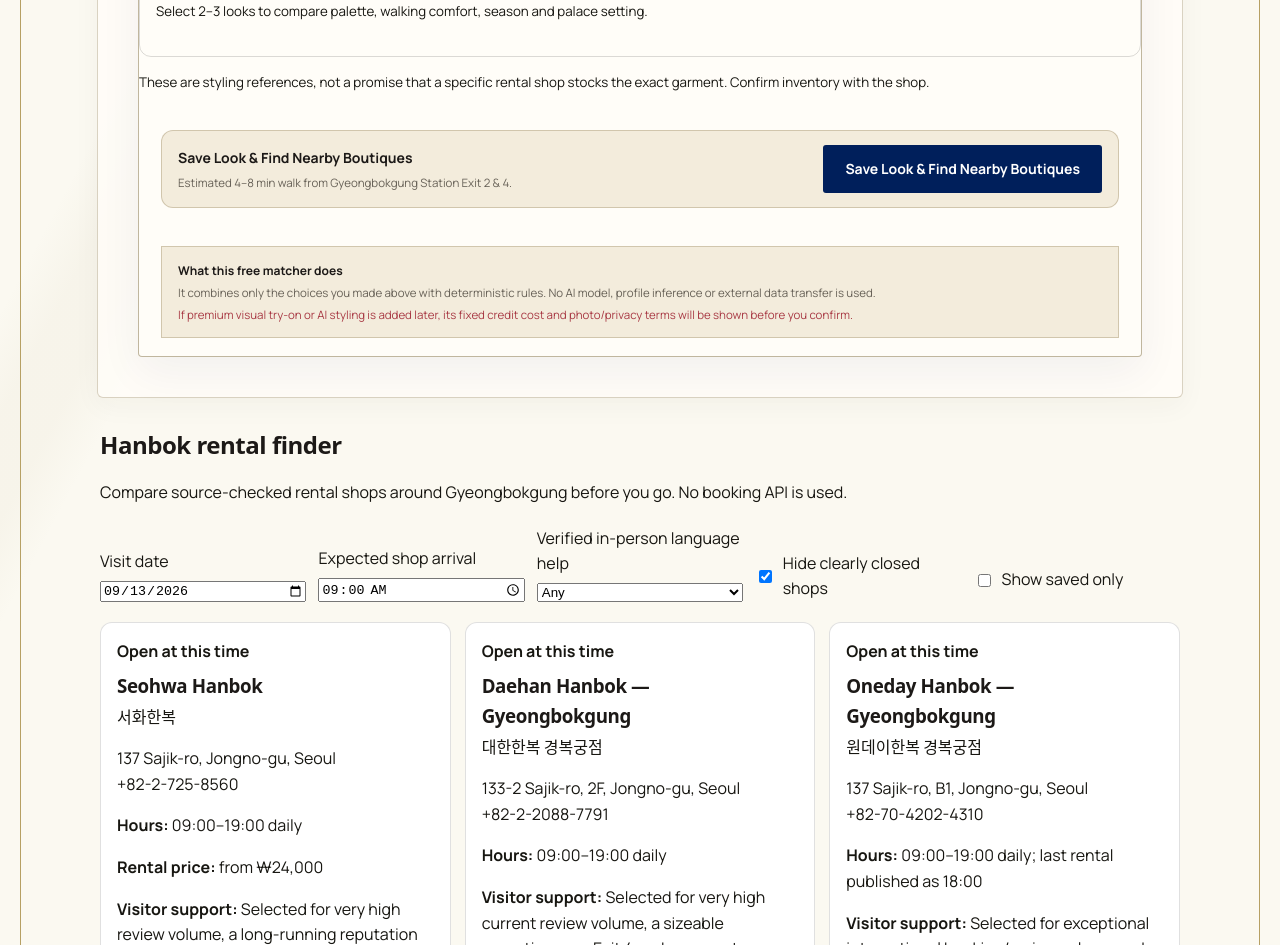
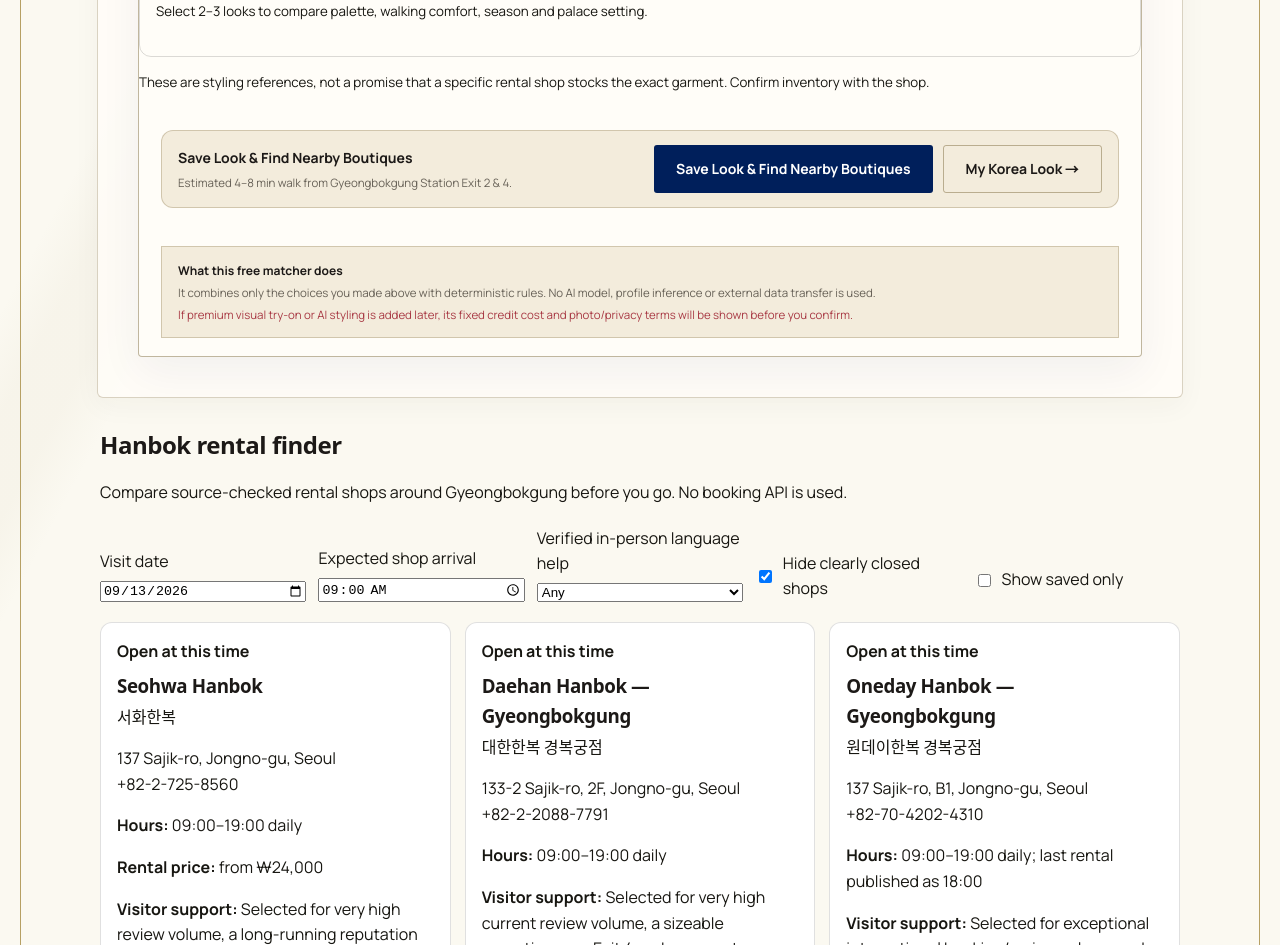
Before and after one commit to lgkangno1-svg/Kang-s-brain, a Next.js app in the folder projects/korea-avocadoss/: page /en/hanbok in a window 1280 px wide. Shown: the part 4800-5745 px from the top of the page. Built offline with nearby package versions, Linux system fonts and the light colour scheme.

Commit message:
feat(korea): hand hanbok preferences into My Korea Look

```diff
--- a/projects/korea-avocadoss/src/features/hanbok/hanbok-matcher.tsx
+++ b/projects/korea-avocadoss/src/features/hanbok/hanbok-matcher.tsx
@@ -3,6 +3,8 @@
 import {useMemo,useState,useEffect} from 'react';
 import {useSearchParams} from 'next/navigation';
 import {useTranslations} from 'next-intl';
+import {Link} from '@/i18n/navigation';
+import {buildStyleHandoffQuery} from '@/lib/looks/style-handoff';
 import {isValidHanbokStyle,HANBOK_STYLE_CATEGORIES} from './hanbok-visual-library';
 import {HanbokCatalogResults} from './HanbokCatalogResults';
 import {hanbokColorForUndertone,isPersonalColorContrast,isPersonalColorDepth,isPersonalColorUndertone,type HanbokMatcherColorId} from './personal-color-bridge';
@@ -34,17 +36,18 @@
 export function HanbokMatcher(){
  const t=useTranslations('HanbokMatcher');const searchParams=useSearchParams();const styleParam=searchParams.get('hanbokStyle');const undertoneParam=searchParams.get('undertone');const depthParam=searchParams.get('depth');const contrastParam=searchParams.get('contrast');
  const personalDepth=isPersonalColorDepth(depthParam)?depthParam:undefined;const personalContrast=isPersonalColorContrast(contrastParam)?contrastParam:undefined;
- const [color,setColor]=useState<ColorId>('jadeIvory');const [mood,setMood]=useState<MoodId>('elegant');const [comfort,setComfort]=useState<ComfortId>('balanced');const [destination,setDestination]=useState<DestinationId>('stoneWall');const [season,setSeason]=useState<SeasonId>('springAutumn');const [appliedPreset,setAppliedPreset]=useState<string|null>(null);
+ const [color,setColor]=useState<ColorId>('jadeIvory');const [mood,setMood]=useState<MoodId>('elegant');const [comfort,setComfort]=useState<ComfortId>('balanced');const [destination,setDestination]=useState<DestinationId>('stoneWall');const [season,setSeason]=useState<SeasonId>('springAutumn');const [colorSource,setColorSource]=useState<'manual'|'local-preview'>('manual');const [appliedPreset,setAppliedPreset]=useState<string|null>(null);
 
- useEffect(()=>{let styleWasApplied=false;if(isValidHanbokStyle(styleParam)){const category=HANBOK_STYLE_CATEGORIES.find(item=>item.id===styleParam);if(category){setColor(category.matcherPreset.color);setMood(category.matcherPreset.mood);setComfort(category.matcherPreset.comfort);setAppliedPreset(category.name);styleWasApplied=true;}}if(isPersonalColorUndertone(undertoneParam))setColor(hanbokColorForUndertone(undertoneParam));if(!styleWasApplied)setAppliedPreset(null);},[styleParam,undertoneParam]);
+ useEffect(()=>{let styleWasApplied=false;if(isValidHanbokStyle(styleParam)){const category=HANBOK_STYLE_CATEGORIES.find(item=>item.id===styleParam);if(category){setColor(category.matcherPreset.color);setMood(category.matcherPreset.mood);setComfort(category.matcherPreset.comfort);setAppliedPreset(category.name);styleWasApplied=true;}}if(isPersonalColorUndertone(undertoneParam)){setColor(hanbokColorForUndertone(undertoneParam));setColorSource('local-preview');}else setColorSource('manual');if(!styleWasApplied)setAppliedPreset(null);},[styleParam,undertoneParam]);
 
  const rankedLooks=useMemo(()=>HANBOK_LOOKS.map(look=>({look,score:scoreLook(look,{color,mood,comfort,destination,season})})).sort((a,b)=>b.score-a.score),[color,mood,comfort,destination,season]);
+ const styleHref=useMemo(()=>buildStyleHandoffQuery({palette:color,mood,comfort,season,destination,colorSource}),[color,mood,comfort,season,destination,colorSource]);
 
  return <div className="prototypePanel" id="hanbok-matcher">
   <div className="sectionHead hanbokMatcherHead"><div><p className="eyebrow">{t('freeEyebrow')}</p><h2>{t('title')}</h2></div><p>{t('intro')}</p>{appliedPreset&&<div style={{marginTop:'0.6rem',padding:'0.4rem 0.8rem',background:'#f8f5e9',borderRadius:'2px',border:'1px solid rgba(0, 31, 91, 0.15)',display:'inline-flex',alignItems:'center',gap:'0.5rem',width:'fit-content'}}><span style={{fontSize:'0.75rem',color:'#2d5a4c',fontWeight:700}}>{t('presetAppliedLabel')}: {appliedPreset}</span></div>}</div>
 
   <div className="hanbokMatcherGrid">
-   <fieldset className="hanbokFieldset"><legend>{t('colorLegend')}</legend><p className="hanbokFieldHelp">{t('colorHelp')}</p><div className="hanbokChoiceGrid">{COLOR_IDS.map(id=><label className={`hanbokChoice ${color===id?'hanbokChoiceActive':''}`} key={id}><input checked={color===id} name="hanbok-color" onChange={()=>setColor(id)} type="radio" value={id}/><span>{t('colors.'+id)}</span></label>)}</div></fieldset>
+   <fieldset className="hanbokFieldset"><legend>{t('colorLegend')}</legend><p className="hanbokFieldHelp">{t('colorHelp')}</p><div className="hanbokChoiceGrid">{COLOR_IDS.map(id=><label className={`hanbokChoice ${color===id?'hanbokChoiceActive':''}`} key={id}><input checked={color===id} name="hanbok-color" onChange={()=>{setColor(id);setColorSource('manual');}} type="radio" value={id}/><span>{t('colors.'+id)}</span></label>)}</div></fieldset>
    <fieldset className="hanbokFieldset"><legend>{t('moodLegend')}</legend><p className="hanbokFieldHelp">{t('moodHelp')}</p><div className="hanbokChoiceGrid">{MOOD_IDS.map(id=><label className={`hanbokChoice ${mood===id?'hanbokChoiceActive':''}`} key={id}><input checked={mood===id} name="hanbok-mood" onChange={()=>setMood(id)} type="radio" value={id}/><span>{t('moods.'+id)}</span></label>)}</div></fieldset>
    <fieldset className="hanbokFieldset"><legend>{t('comfortLegend')}</legend><p className="hanbokFieldHelp">{t('comfortHelp')}</p><div className="hanbokChoiceGrid">{COMFORT_IDS.map(id=><label className={`hanbokChoice ${comfort===id?'hanbokChoiceActive':''}`} key={id}><input checked={comfort===id} name="hanbok-comfort" onChange={()=>setComfort(id)} type="radio" value={id}/><span>{t('comfort.'+id)}</span></label>)}</div></fieldset>
    <fieldset className="hanbokFieldset"><legend>{t('destinationLegend')}</legend><div className="hanbokChoiceGrid">{DESTINATION_IDS.map(id=><label className={`hanbokChoice ${destination===id?'hanbokChoiceActive':''}`} key={id}><input checked={destination===id} name="hanbok-destination" onChange={()=>setDestination(id)} type="radio" value={id}/><span>{t('destinations.'+id)}</span></label>)}</div></fieldset>
@@ -60,7 +63,7 @@
 
    <HanbokCatalogResults color={color} mood={mood} comfort={comfort} destination={destination} season={season} depth={personalDepth} contrast={personalContrast}/>
 
-   <div className="boutiqueNoticeCard"><div className="boutiqueNoticeHead"><strong>{t('rentalMapCta')}</strong><p>{t('walkingTimeNotice')}</p></div><a href="#rental-finder" className="primaryButton">{t('rentalMapCta')}</a></div>
+   <div className="boutiqueNoticeCard"><div className="boutiqueNoticeHead"><strong>{t('rentalMapCta')}</strong><p>{t('walkingTimeNotice')}</p></div><div style={{display:'flex',gap:10,flexWrap:'wrap'}}><a href="#rental-finder" className="primaryButton">{t('rentalMapCta')}</a><Link href={styleHref} className="secondaryButton">My Korea Look →</Link></div></div>
    <div className="hanbokBoundaryCard"><strong>{t('freeBoundaryTitle')}</strong><p>{t('freeBoundaryText')}</p><p className="hanbokPaidNote">{t('paidBoundaryText')}</p></div>
   </div>
  </div>;
```
